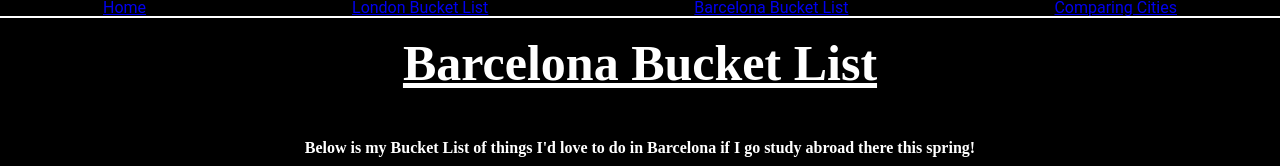
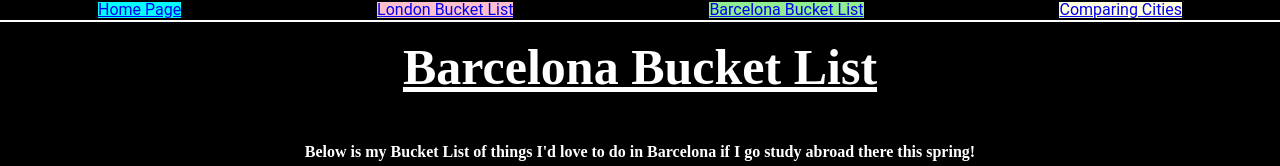
Before and after one commit to samlawre/339FinalProject, a plain HTML site: page barcelona.html in a window 1280 px wide. Shown: the top 166 px of the page. Drawn offline with Linux system fonts and the light colour scheme; files whose address does not match are found by name.

Commit message:
Update barcelona.html

```diff
--- a/barcelona.html
+++ b/barcelona.html
@@ -15,10 +15,10 @@
     <header>
         <nav>
             <ul>
-                <li><a href = "index.html">Home</a></li>
-                <li><a href = "london.html">London Bucket List</a></li>
-                <li><a href = "barcelona.html">Barcelona Bucket List</a></li>
-                <li><a href = "compare.html">Comparing Cities</a></li>
+                <li class="first"><a href = "index.html">Home Page</a></li>
+                <li class="second"><a href = "london.html">London Bucket List</a></li>
+                <li class="third"><a href = "barcelona.html">Barcelona Bucket List</a></li>
+                <li class="fourth"><a href = "compare.html">Comparing Cities</a></li>
             </ul>
         </nav>
         <h1>Barcelona Bucket List</h1>
```
